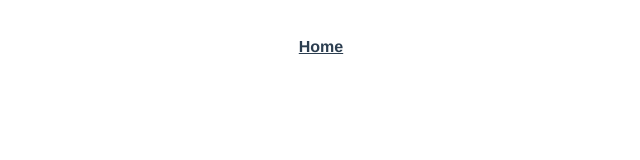
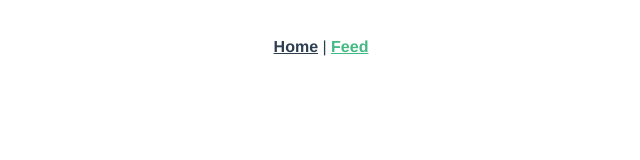
Before and after one commit to kimhongcha/instagram_front, a Vue app: page /feed in a window 1280 px wide. Shown: the top 160 px of the page, without its empty margins (319-959 px from the left). Built offline with nearby package versions, Linux system fonts and the light colour scheme.

Commit message:
피드 컴포넌트 추가

```diff
--- a/src/App.vue
+++ b/src/App.vue
@@ -2,7 +2,8 @@
   <div id="app">
     <div id="nav">
       <router-link to="/">Home</router-link>
-      <!-- <router-link to="/about">About</router-link> -->
+      |
+      <router-link to="/feed">Feed</router-link>
     </div>
     <router-view/>
   </div>
--- a/src/router/index.js
+++ b/src/router/index.js
@@ -2,6 +2,8 @@
 import VueRouter from 'vue-router'
 import Home from '../views/Home.vue'
 import Register from '../views/Register.vue'
+import Feed from '../views/Feed.vue'
+
 Vue.use(VueRouter)
 
 const routes = [
@@ -14,6 +16,11 @@
     path: '/register',
     name: 'Register',
     component: Register
+  },
+  {
+    path: '/feed',
+    name: 'Feed',
+    component: Feed
   },
   {
     path: '/about',
--- /dev/null
+++ b/src/views/Feed.vue
@@ -0,0 +1,15 @@
+<template>
+    <div>
+
+    </div>
+</template>
+
+<script>
+export default {
+    name: 'Feed'
+}
+</script>
+
+<style>
+
+</style>
```
